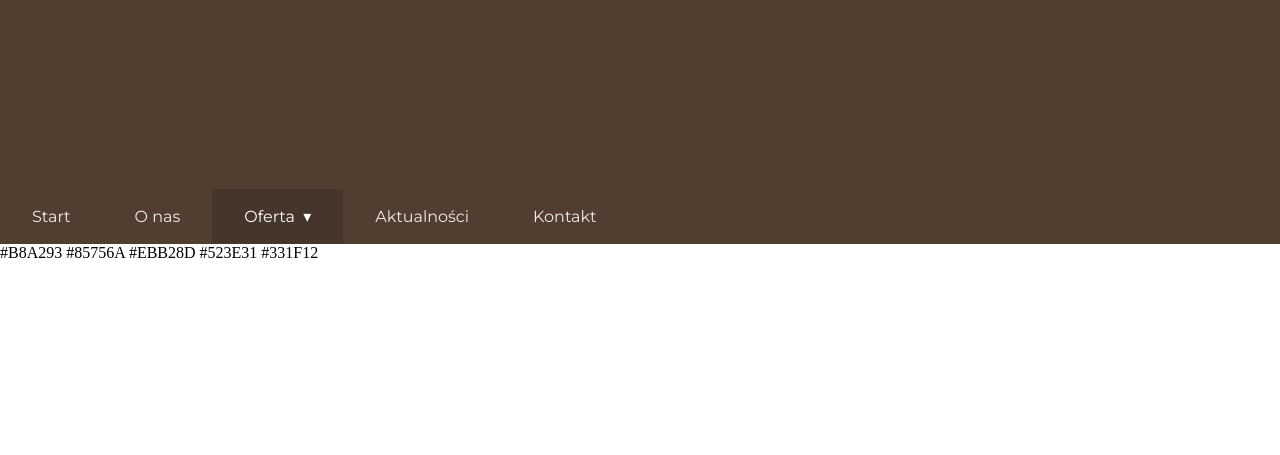
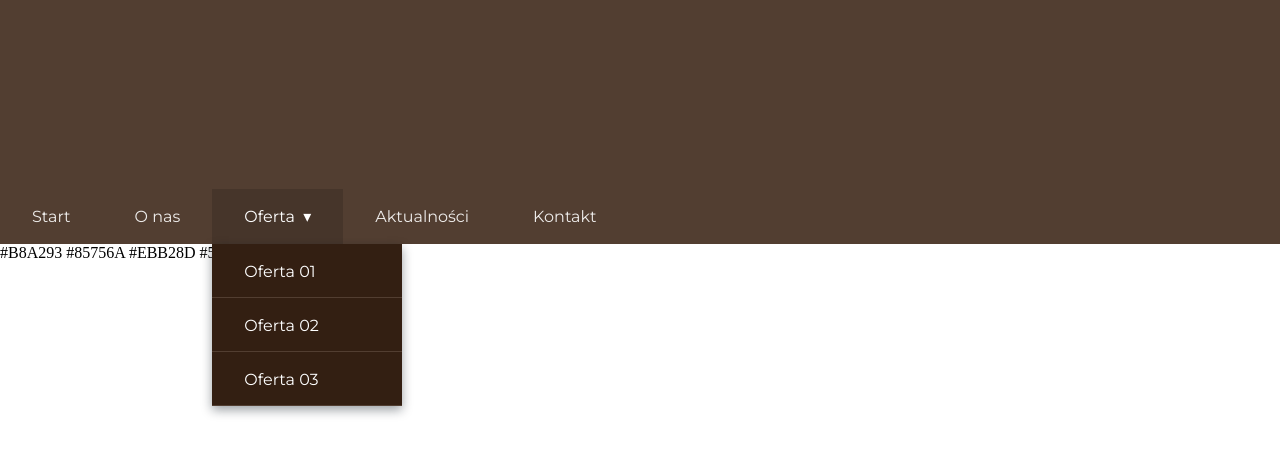
Before and after one commit to HusarzKacu/PAZW_jQuery, a plain HTML site: page 3m_gr2_pazw/katalizator/strona_pazw/index.html in a window 1280 px wide. Both pictures are taken after a click on the item "Oferta". Shown: the part 61-516 px from the top of the page. Drawn offline with Linux system fonts and the light colour scheme.

Commit message:
commicik 24.10.2023 :3

```diff
--- a/3m_gr2_pazw/katalizator/strona_pazw/index.html
+++ b/3m_gr2_pazw/katalizator/strona_pazw/index.html
@@ -31,11 +31,7 @@
         <script>
             $(".menudrop")
             .click(function() {
-                $(".drop").show("fast");
-            });
-            $(".menudrop")
-            .click(function() {
-                $(".drop").hide("fast");
+                $(".drop").toggle(300);
             });
     </script>
     </nav>
--- a/3m_gr2_pazw/katalizator/strona_pazw/style.css
+++ b/3m_gr2_pazw/katalizator/strona_pazw/style.css
@@ -69,8 +69,8 @@ nav ul li ul li {
 
 nav ul li ul li a {
 	background: transparent;
-	color: #555;
-	border-bottom: 1px solid #DDE0E7;
+	color: white;
+	border-bottom: 1px solid #523E31;
 }
 
 nav ul li ul li a:hover,
@@ -80,8 +80,9 @@ nav ul li ul li a:focus {
 }
 
 .drop {
+	color: white;
 	display: none;
 	position: absolute;
-	background: #fff;
+	background: #331F12;
 	box-shadow: 0 4px 10px rgba(10, 20, 30, .4);
 }
```
